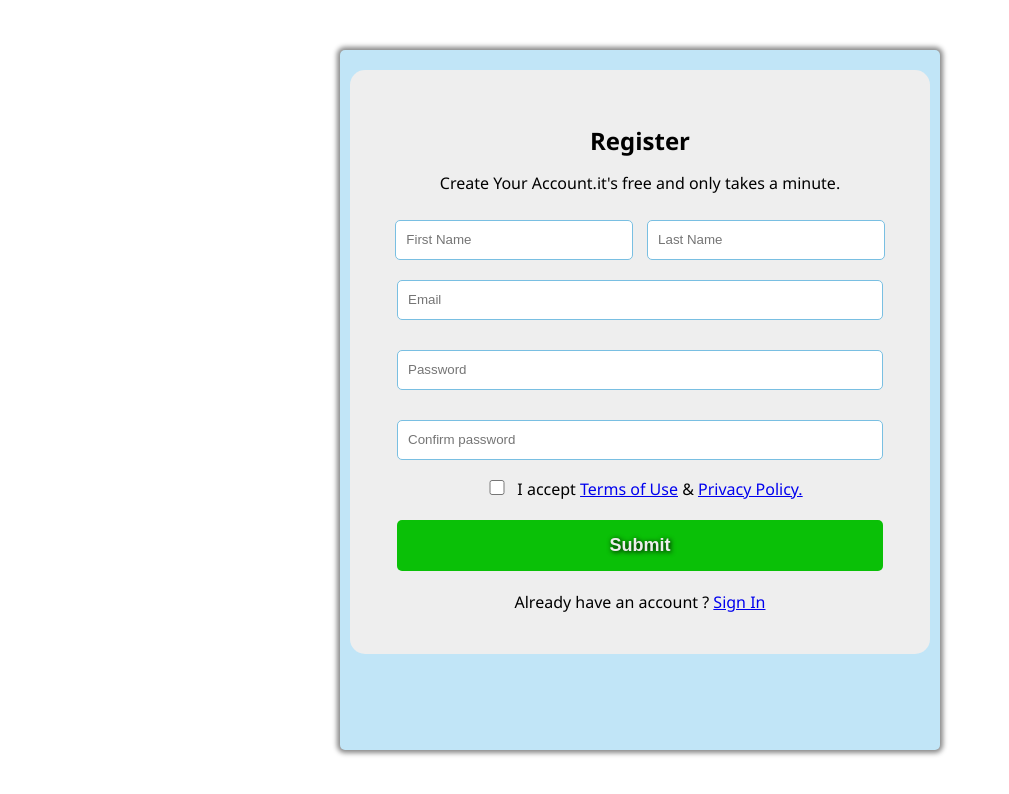
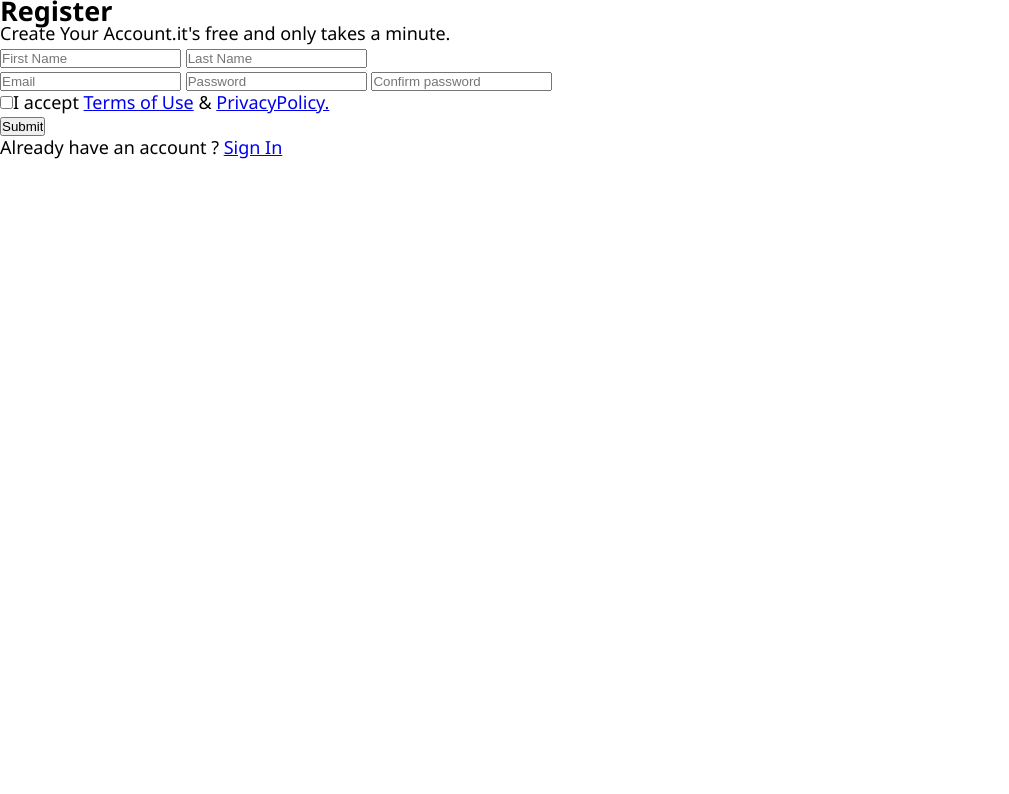
Before and after one commit to ashari-salem/Register-login, a plain HTML site: page register.html in a window 1280 px wide. Shown: the whole page, without its empty margins (0-1009 px from the left). Drawn offline with Linux system fonts and the light colour scheme.

Commit message:
index  changed to register,some css changed

```diff
--- a/index.html
+++ b/register.html
@@ -11,27 +11,27 @@
 <body>
   <div class="container">
     <div class="form">
-
-      <form action="POST">
+      <form action="POST" class="form-container">
         <div class="top-content">
           <h2>Register</h2>
           <p>Create Your Account.it's free and only takes a minute.</p>
         </div>
-
-        <div>
+        <div class="name-lastname">
           <input type="text" name="name" id="Name" placeholder="First Name">
           <input type="text" name="lastname" id="LastName" placeholder="Last Name">
         </div>
         <input class="input" type="email" name="email" id="Email" placeholder="Email">
         <input class="input" type="password" name="password" id="Password" placeholder="Password">
         <input class="input" type="password" name="email" id="Confirm-Password" placeholder="Confirm password">
-        <input type="checkbox" class="chk">I accept <span><a href="termOfUse">Terms of Use</a> & <a
-            href="privacyPolicy">Privacy
-            Policy.</a></span>
+        <div class="chk">
+          <input type="checkbox" class="chkbox"><label class="trms" for="temsAndPolicy">I accept <span><a
+                href="termOfUse">Terms of
+                Use</a> & <a href="privacyPolicy">PrivacyPolicy.</a></span></label>
+        </div>
         <input type="submit" id="Submit" name="submit" class="btn">
       </form>
       <div class="bottom-content">
-        <p>Already have an account ? <a href="sign-in.html">Sign In</a></p>
+        <p>Already have an account ? <a href="signin.html"> Sign In</a></p>
       </div>
 
     </div>
--- a/style.css
+++ b/style.css
@@ -10,138 +10,5 @@ body {
   line-height: 1.4rem;
 }
 
-/* Form Styling */
-.container {
-  margin: auto auto;
-  margin-top: 50px;
-  width: 600px;
-  height: 700px;
-  background-color: #c1e5f7;
-  border-radius: 5px;
-  box-shadow: 0 0 5px 3px #888;
-  padding: 10px 10px;
-}
 
 /* Form Styling */
-.form {
-  margin: 10px 0;
-  background-color: #eee;
-  border-radius: 15px;
-  padding: 20px;
-  display: flex;
-  flex-direction: column;
-  justify-content: center;
-  align-items: center;
-  text-align: center;
-  font-size: 16px;
-}
-
-.form div input {
-  width: 44%;
-  margin: 5px;
-  height: 40px;
-  border: 1px solid #79BFE2;
-  padding: 10px;
-  border-radius: 5px;
-}
-
-.form div input:focus {
-  outline: none !important;
-  border: 1px solid #7b79e2;
-  box-shadow: 0 0 8px #719ECE;
-}
-
-
-.form .input {
-  width: 90%;
-  margin: 15px;
-  height: 40px;
-  border: 1px solid #79BFE2;
-  padding: 10px;
-  border-radius: 5px;
-}
-
-.form .input:focus {
-  outline: none !important;
-  border: 1px solid #7b79e2;
-  box-shadow: 0 0 8px #719ECE;
-}
-
-.form .chk {
-  width: 30px;
-  height: 15px;
-  padding: 0;
-  margin: 5px;
-}
-
-.btn {
-  display: block;
-  margin: 20px auto;
-  padding: 15px 30px;
-  width: 90%;
-  background-color: #0ac007;
-  border: none;
-  border-radius: 5px;
-  font-size: 18px;
-  color: #eee;
-  font-weight: bolder;
-  text-shadow: #000 1px 1px 5px;
-}
-
-.btn:hover {
-  background-color: #20b61d;
-  color: #fff;
-}
-
-.form>div {
-  display: flex;
-  flex-direction: row;
-  justify-content: center;
-  align-items: center;
-  width: 100%;
-}
-
-.top-content {
-  margin: 20px 0px;
-}
-
-.top-content h2 {
-  padding: 20px;
-}
-
-.bottom-content {
-  margin-bottom: 20px;
-}
-
-
-/* Responsive Stylings */
-@media only screen and (max-width: 600px) {
-  .container {
-    width: 400px;
-    height: 700px;
-  }
-
-  .form {
-    background-color: #eee;
-    border-radius: 10px;
-    padding: 10px;
-    display: flex;
-    flex-direction: column;
-    justify-content: center;
-    align-items: center;
-    text-align: center;
-    font-size: 16px;
-    margin: 0;
-  }
-
-  .form div input,
-  .form .input {
-    width: 90%;
-    margin: 10px;
-    padding: 10px;
-  }
-
-  .form .top-content {
-    font-size: 15px;
-  }
-}
```
Also changed, not shown: signIn.html (added, +35 -0 lines).
